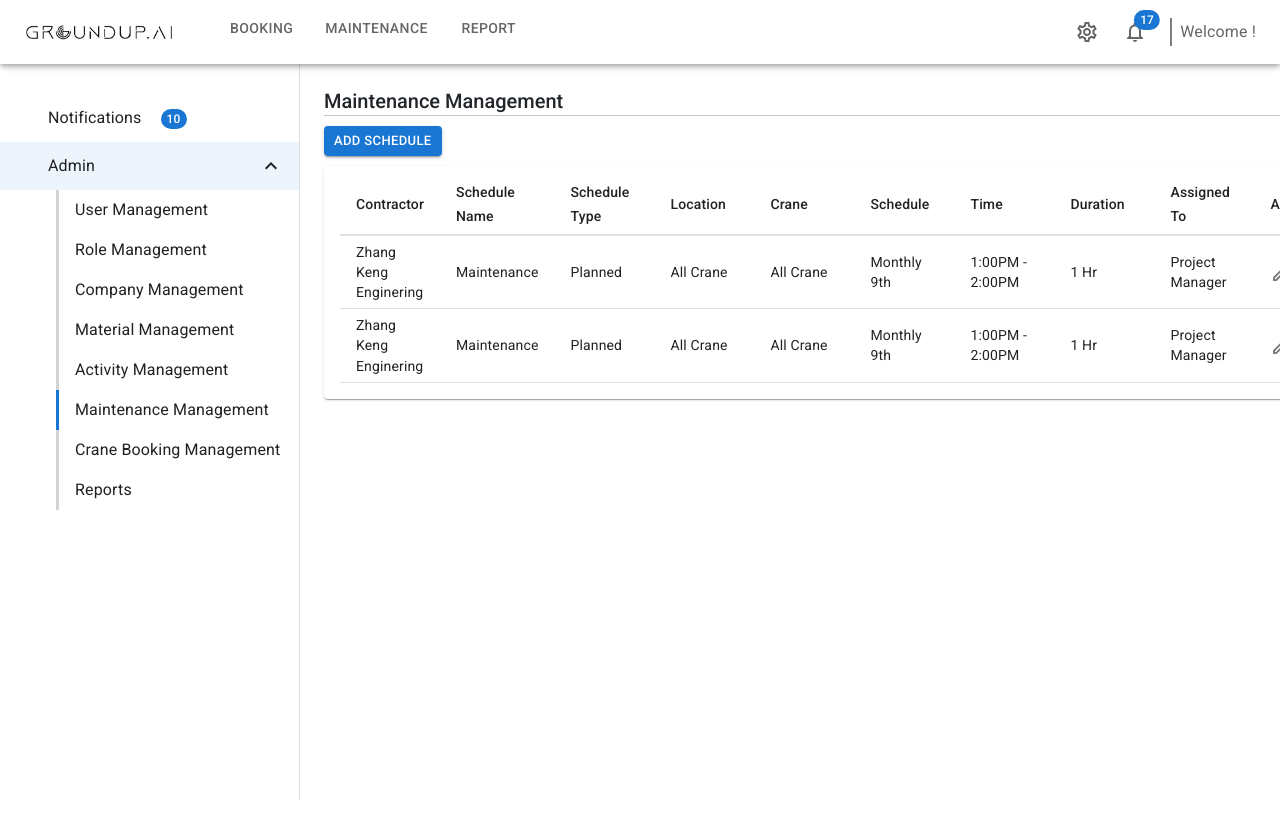
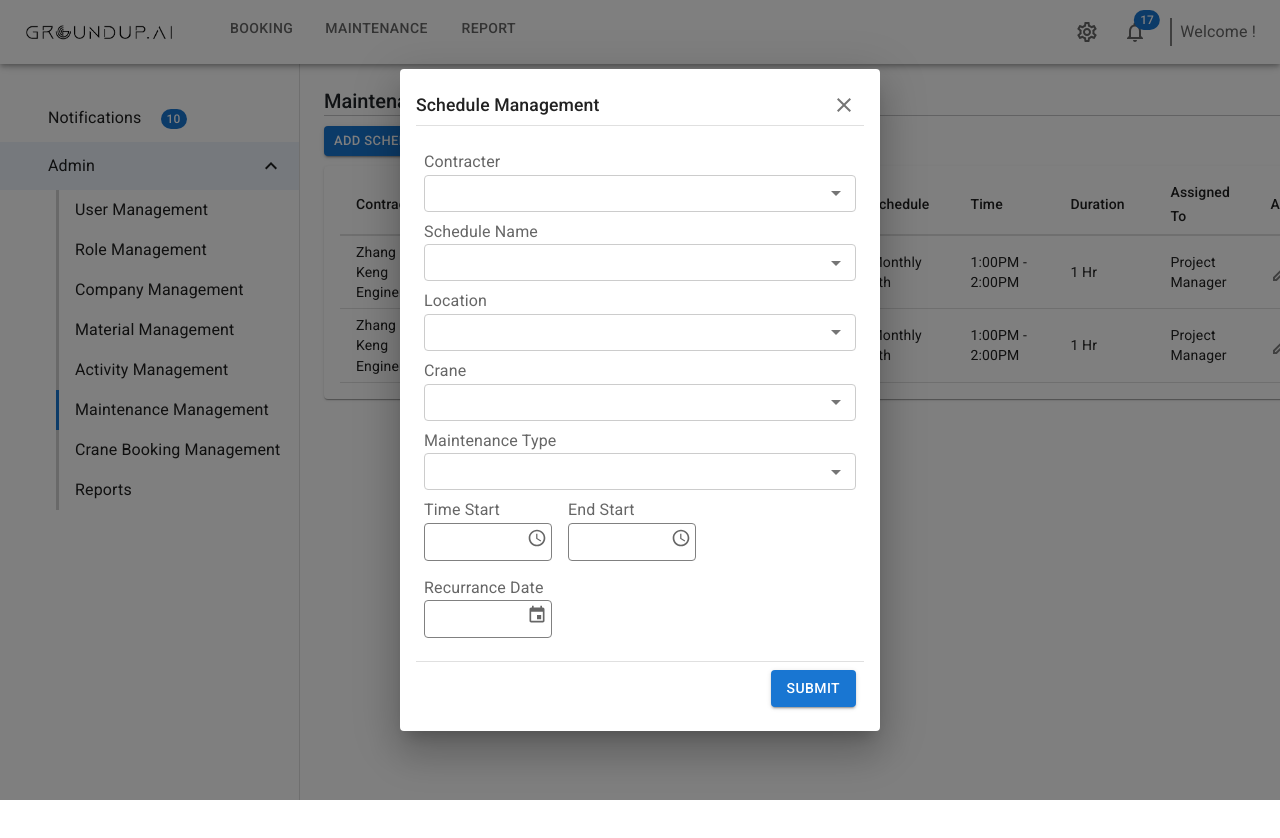
Before and after one commit to rahul81/groundup-ai, a React (Create React App) app: page /user/admin/maintenance-management in a window 1280 px wide. Both pictures are taken after a click on the button "ADD SCHEDULE". Shown: the top 838 px of the page. Built offline with nearby package versions, Linux system fonts and the light colour scheme.

Commit message:
Schedule Management Component

```diff
--- a/src/components/admin-view/management/maintenance/MaintenanceManagement.tsx
+++ b/src/components/admin-view/management/maintenance/MaintenanceManagement.tsx
@@ -1,16 +1,22 @@
 import { Box, Typography, Divider } from '@mui/material'
-import React from 'react'
+import React, { useState } from 'react'
 import { MaintenanceColumns, MaintenanceRows } from '../../../../mockData/AdminPanel'
 import GButton from '../../../common/button/GButton'
 import GTable from '../../../common/table/GTable'
 import '../../admin-view.scss'
+import AddSchedule from './add-schedule/AddSchedule'
 
 export default function MaintenanceManagement() {
+    const [open, setOpen] = useState(false);
+    const handleShowDialog = (status:boolean)=>{
+        setOpen(status);
+    }
     return (
         <Box className="crane-booking-management-view">
             <Typography className="heading" variant="h5" component="h2">Maintenance Management</Typography>
             <Divider/>
-            <GButton title='Add Schedule' size='small' style={{ display:'block', margin:'10px 0' }} />
+            <GButton title='Add Schedule' size='small' style={{ display:'block', margin:'10px 0' }} onClick={()=>setOpen(true)}/>
+            <AddSchedule open={open} showDialog={handleShowDialog} handleSubmit={()=>{setOpen(false)}}/>
             <GTable rowClicked={(data: any) => {}} rows={MaintenanceRows} columns={MaintenanceColumns} />
         </Box>
     )
--- /dev/null
+++ b/src/components/admin-view/management/maintenance/add-schedule/AddSchedule.tsx
@@ -0,0 +1,110 @@
+import { Grid, TextField } from '@mui/material';
+import { Box } from '@mui/system';
+import { Field, useFormik } from 'formik';
+import { useState } from 'react';
+import GFormDatePicker, { GDatePicker } from '../../../../common/date-picker/GDatePicker';
+import GDialog from '../../../../common/dialog/GDialog';
+import { GFormInput } from '../../../../common/input/GInput';
+import { GFormSelect, GSelectOption } from '../../../../common/select/GSelect';
+import ScheduleFormValidation from './ScheduleFormValidation'
+
+interface ScheduleFormFields {
+    contracter: string;
+    schedule: string;
+    location: string;
+    crane: string;
+    maintenance: string;
+    description: string;
+    startTime: string;
+    endTime: string;
+    recurranceDate: string;
+}
+
+interface AddScheduleProps {
+    open: boolean;
+    showDialog: (status: boolean) => void;
+    handleSubmit: (data: any) => void;
+}
+
+
+export default function AddSchedule({ open, showDialog, handleSubmit }: AddScheduleProps) {
+    const [date, setDate] = useState<Date | null>(null);
+
+    const initialValues: ScheduleFormFields = {
+        contracter: "",
+        schedule: "",
+        location: "",
+        crane: "",
+        maintenance: "",
+        description: "",
+        startTime: "",
+        endTime: "",
+        recurranceDate: "",
+    };
+
+    const contracter: GSelectOption[] = [
+        { key: "contracte1", value: "contracter 1" },
+        { key: "contracte2", value: "contracte 2" },
+        { key: "contracte3", value: "contracte 3" }
+    ];
+
+    const schedule: GSelectOption[] = [
+        { key: "schedule1", value: "Schedule 1" },
+        { key: "schedule2", value: "Schedule 2" },
+        { key: "schedule3", value: "Schedule 3" }
+    ];
+
+    const location: GSelectOption[] = [
+        { key: "location3", value: "Location 1" },
+        { key: "location2", value: "Location 2" },
+        { key: "location1", value: "Location 3" }
+    ];
+
+    const crane: GSelectOption[] = [
+        { key: "crane1", value: "Crane 1" },
+        { key: "crane2", value: "Crane 2" },
+        { key: "crane3", value: "Crane 3" }
+    ];
+
+    const maintenance: GSelectOption[] = [
+        { key: "maintenance1", value: "Maintenance 1" },
+        { key: "maintenance2", value: "Maintenance 2" },
+        { key: "maintenance3", value: "Maintenance 3" }
+    ];
+
+    const formik = useFormik({
+        initialValues: initialValues,
+        validateOnChange: false,
+        validationSchema: ScheduleFormValidation,
+        onSubmit: (data) => {
+            handleSubmit(data)
+            console.log(data)
+        },
+    });
+
+    return (
+        <GDialog title="Schedule Management" open={open} showDialog={showDialog}>
+            <form id="request-new-form" className="groundup-form" onSubmit={formik.handleSubmit}>
+                <GFormSelect<ScheduleFormFields> formik={formik} id="contracter" label="Contracter" options={contracter} />
+                <GFormSelect<ScheduleFormFields> formik={formik} id="schedule" label="Schedule Name" options={schedule} />
+                <GFormSelect<ScheduleFormFields> formik={formik} id="location" label="Location" options={location} />
+                <GFormSelect<ScheduleFormFields> formik={formik} id="crane" label="Crane" options={crane} />
+                <GFormSelect<ScheduleFormFields> formik={formik} id="maintenance" label="Maintenance Type" options={maintenance} />
+
+                <Grid xs={12} container>
+                    <Grid xs={4}>
+                        <GFormDatePicker<ScheduleFormFields> formik={formik} id="startTime" label="Time Start" timeonly={true} />
+                    </Grid>
+                    <Grid xs={4}>
+                        <GFormDatePicker<ScheduleFormFields> formik={formik} id="endTime" label="End Start" timeonly={true} />
+                    </Grid>
+                </Grid>
+
+                <Box className="dropdown" mr={1}>
+                    <GFormDatePicker formik={formik} id="recurranceDate" label="Recurrance Date" dateDelete={true} />
+                </Box>
+
+            </form >
+        </GDialog >
+    )
+}
--- /dev/null
+++ b/src/components/admin-view/management/maintenance/add-schedule/ScheduleFormValidation.tsx
@@ -0,0 +1,30 @@
+import * as Yup from "yup";
+
+export const CompanyFormValidation = Yup.object().shape({
+    contracter: Yup
+        .string()
+        .required('Contracter is required'),
+    schedule: Yup
+        .string()
+        .required('Schedule is required'),
+    location: Yup
+        .string()
+        .required('Location is required'),
+    crane: Yup
+        .string()
+        .required('Crane is required'),
+    maintenance: Yup
+        .string()
+        .required('Maintenance  is required'),
+    recurranceDate: Yup
+        .date()
+        .required('Recurrance Date required'),
+    endTime: Yup
+        .date()
+        .required('End Time required'),
+    startTime: Yup
+        .date()
+        .required('Start Time  required')
+});
+
+export default CompanyFormValidation
```
